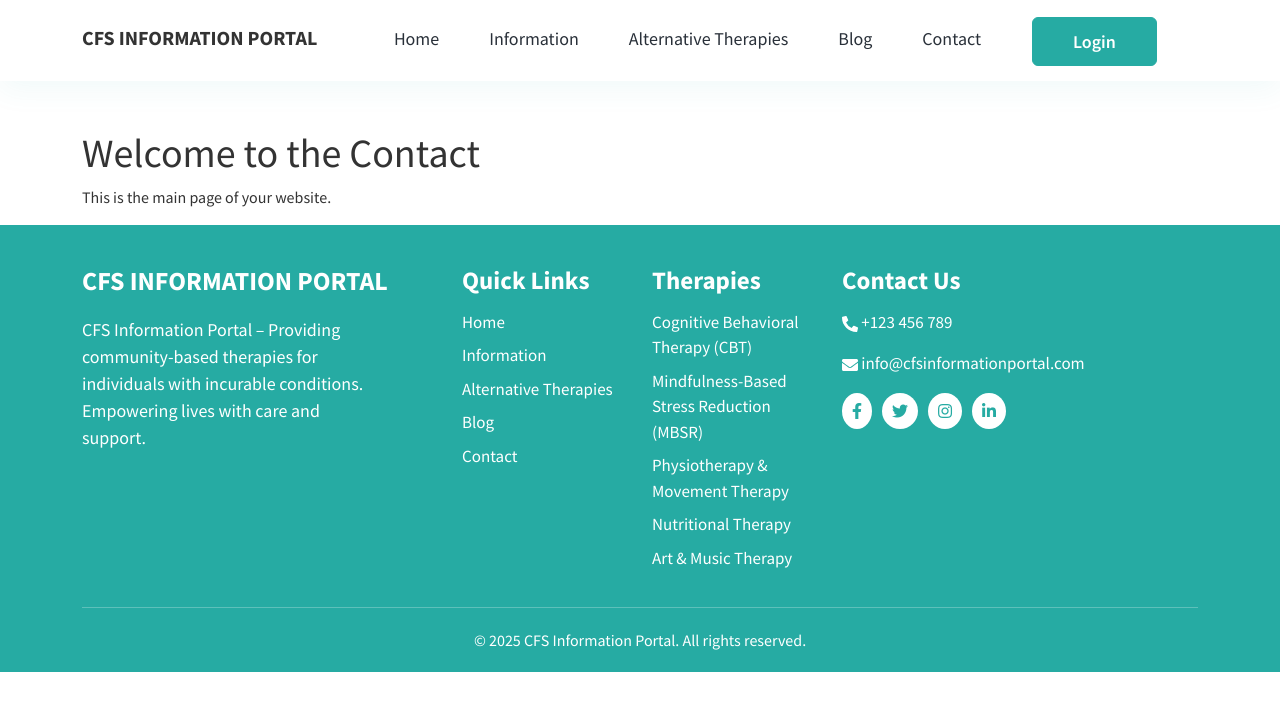
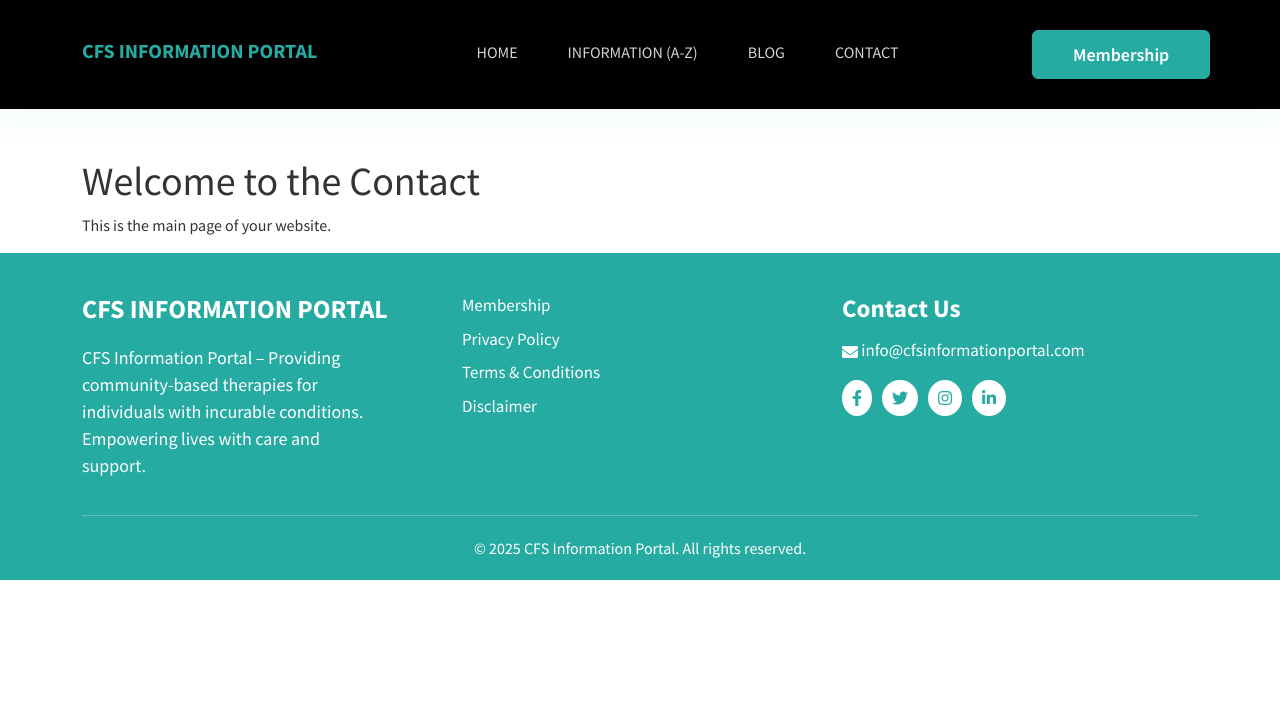
Before and after one commit to Mohsinkhan97/cfsinformationportal, a Next.js app: page /contact in a window 1280 px wide. Shown: the top 710 px of the page. Built offline with nearby package versions, Linux system fonts and the light colour scheme.

Commit message:
recent changes

```diff
--- a/components/Footer.js
+++ b/components/Footer.js
@@ -18,19 +18,24 @@ const Footer = () => {
 
           {/* Second column - Quick links */}
           <Col md={2} className="footer-col">
-            <h5 className="footer-heading">Quick Links</h5>
+            {/* <h5 className="footer-heading">Quick Links</h5> */}
             <ul className="footer-links">
-              <li><Link href="/">Home</Link></li>
+              {/* <li><Link href="/">Home</Link></li>
               <li><Link href="/information">Information</Link></li>
-              <li><Link href="/alternative-therapies">Alternative Therapies</Link></li>
+              <li><Link href="/alternative-therapies">Your Feedback on Therapies</Link></li>
               <li><Link href="/blog">Blog</Link></li>
-              <li><Link href="/contact">Contact</Link></li>
+              <li><Link href="/contact">Contact</Link></li> */}
+              <li><Link href="#"> Membership</Link></li>
+              <li><Link href="#"> Privacy Policy</Link></li>
+              <li><Link href="#"> Terms & Conditions</Link></li>
+              <li><Link href="#">  Disclaimer</Link></li>
+
             </ul>
           </Col>
 
           {/* Third column - Services */}
           <Col md={2} className="footer-col">
-            <h5 className="footer-heading">Therapies</h5>
+            {/* <h5 className="footer-heading">Therapies</h5>
             <ul className="footer-links">
             <li><Link href="/services/cognitive-behavioral-therapy">Cognitive Behavioral Therapy (CBT)</Link></li>
 <li><Link href="/services/mindfulness-based-stress-reduction">Mindfulness-Based Stress Reduction (MBSR)</Link></li>
@@ -38,13 +43,13 @@ const Footer = () => {
 <li><Link href="/services/nutritional-therapy">Nutritional Therapy</Link></li>
 <li><Link href="/services/art-music-therapy">Art & Music Therapy</Link></li>
 
-            </ul>
+            </ul> */}
           </Col>
 
           {/* Fourth column - Contact us */}
           <Col md={4} className="footer-col">
             <h5 className="footer-heading">Contact Us</h5>
-            <p><FaPhoneAlt /> <a href="tel:+123456789" className="footer-contact">+123 456 789</a></p>
+            {/* <p><FaPhoneAlt /> <a href="tel:+123456789" className="footer-contact">+123 456 789</a></p> */}
             <p><FaEnvelope /> <a href="mailto:info@cfsinformationportal.com" className="footer-contact">info@cfsinformationportal.com</a></p>
             <div className="footer-social-icons">
               {/* Using Font Awesome CDN icons for social media */}
--- a/components/Header.js
+++ b/components/Header.js
@@ -11,7 +11,7 @@ const Header = () => {
           {/* Logo on the left */}
           <Col xs={3} className="logo-col">
             {/* <img src="/logo.png" alt="Logo" className="logo" /> */}
-            <h3 style={{fontSize:'20px',textTransform:'uppercase',fontWeight:'bold',marginBottom:'0'}}>cfs information portal</h3>
+            <h3 style={{fontSize:'20px',textTransform:'uppercase',fontWeight:'bold',marginBottom:'0',color:'var(--primary-color)'}}>cfs information portal</h3>
           </Col>
 
           {/* Menu in the center */}
@@ -22,11 +22,9 @@ const Header = () => {
                   <Link href="index">Home</Link>
                 </li>
                 <li>
-                  <Link href="/information">Information</Link>
+                  <Link href="/information">Information (A-z)</Link>
                 </li>
-                <li>
-                  <Link href="#alternative-therapies">Alternative Therapies</Link>
-                </li>
+
                 <li>
                   <Link href="/blog">Blog</Link>
                 </li>
@@ -41,7 +39,7 @@ const Header = () => {
           <Col xs={2} className="text-right phone-col">
           <Link href="/information">
 
-                 <Button variant="primary" className="loginbbtn">Login</Button>
+                 <Button variant="primary" className="loginbbtn">Membership</Button>
 
              </Link>
           </Col>
--- a/pages/index.js
+++ b/pages/index.js
@@ -114,7 +114,7 @@ const HomePage = () => {
           <div className="col-md-6">
             <div className='content-area'>
             <h4 className="sub-heading">Who We Are</h4>
-            <h2 className="main-heading">Your Trusted Medical Partner</h2>
+            <h2 className="main-heading">Your Trusted  Partner</h2>
             <p className="about-text">
               Our mission is to provide top-notch healthcare services with a focus on
               patient-centered care. With a dedicated team of experienced professionals,
--- a/styles/globals.css
+++ b/styles/globals.css
@@ -18,13 +18,13 @@
 
   /* Header Styling */
 .sticky-header {
-    position: sticky;
-    top: 0;
-    background-color: white;
-    box-shadow: 0px 8px 30px 0px rgba(38, 170, 163, 0.07);
-    transition: background 0.3s, border 0.3s, border-radius 0.3s, box-shadow 0.3s;
-    padding: 15px 0px 15px 0px;
-    z-index: 1000; /* Ensure the header stays on top */
+  position: sticky;
+  top: 0;
+  background-color: #000;
+  box-shadow: 0px 8px 30px 0px rgba(38, 170, 163, 0.07);
+  transition: background 0.3s, border 0.3s, border-radius 0.3s, box-shadow 0.3s;
+  padding: 30px 0px 30px 0px;
+  z-index: 1000;
   }
 
   /* Logo on the left */
@@ -55,13 +55,14 @@
   }
 
   .menu a {
-    color: var(--secondary-color);
-    font-size: 18px;
+    color: #d3d3d3;
+    font-size: 16px;
     font-weight: 500;
     padding: 10px 10px;
     text-decoration: none;
     display: inline-block;
     transition: color 0.3s;
+    text-transform: uppercase;
   }
 
   /* Hover effect on menu items */
```
